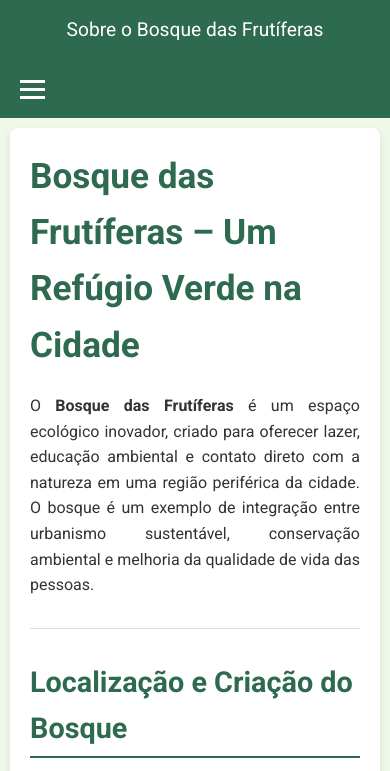
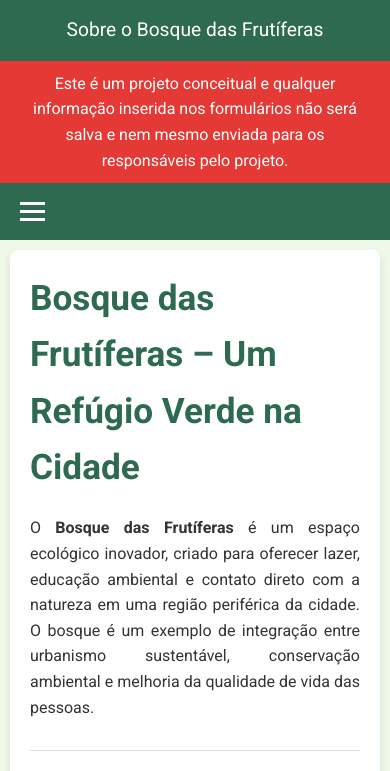
Before and after one commit to DealeGear/bosquedasfrutiferas, a plain HTML site: page sobre.html in a window 390 px wide. Shown: the top 771 px of the page. Drawn offline with Linux system fonts and the light colour scheme.

Commit message:
Update sobre.html

```diff
--- a/sobre.html
+++ b/sobre.html
@@ -127,11 +127,23 @@ nav {
         padding: 8px 15px;
         margin: 0 3px;
       }
+      /* Faixa vermelha de alerta */
+    .alert {
+      background-color: #e53935;
+      color: white;
+      padding: 10px 20px;
+      font-size: 1em;
+      text-align: center;
+    }
     }
   </style>
 </head>
 <body>
   <header>Sobre o Bosque das Frutíferas</header>
+  <!-- Faixa de alerta -->
+  <div class="alert">
+    Este é um projeto conceitual e qualquer informação inserida nos formulários não será salva e nem mesmo enviada para os responsáveis pelo projeto.
+  </div>
 
  <!-- Menu de navegação com hamburger -->
 <nav>
@@ -145,7 +157,7 @@ nav {
     <a href="agendar.html">Agendar Visita</a>
     <a href="doacao.html">Fazer Doação</a>
     <a href="oportunidades.html">Oportunidades</a>
-    <a href="sobre.html">Sobre</a>
+    <a href="sobre.html">Sobre o Projeto</a>
   </div>
 </nav>
 
```
